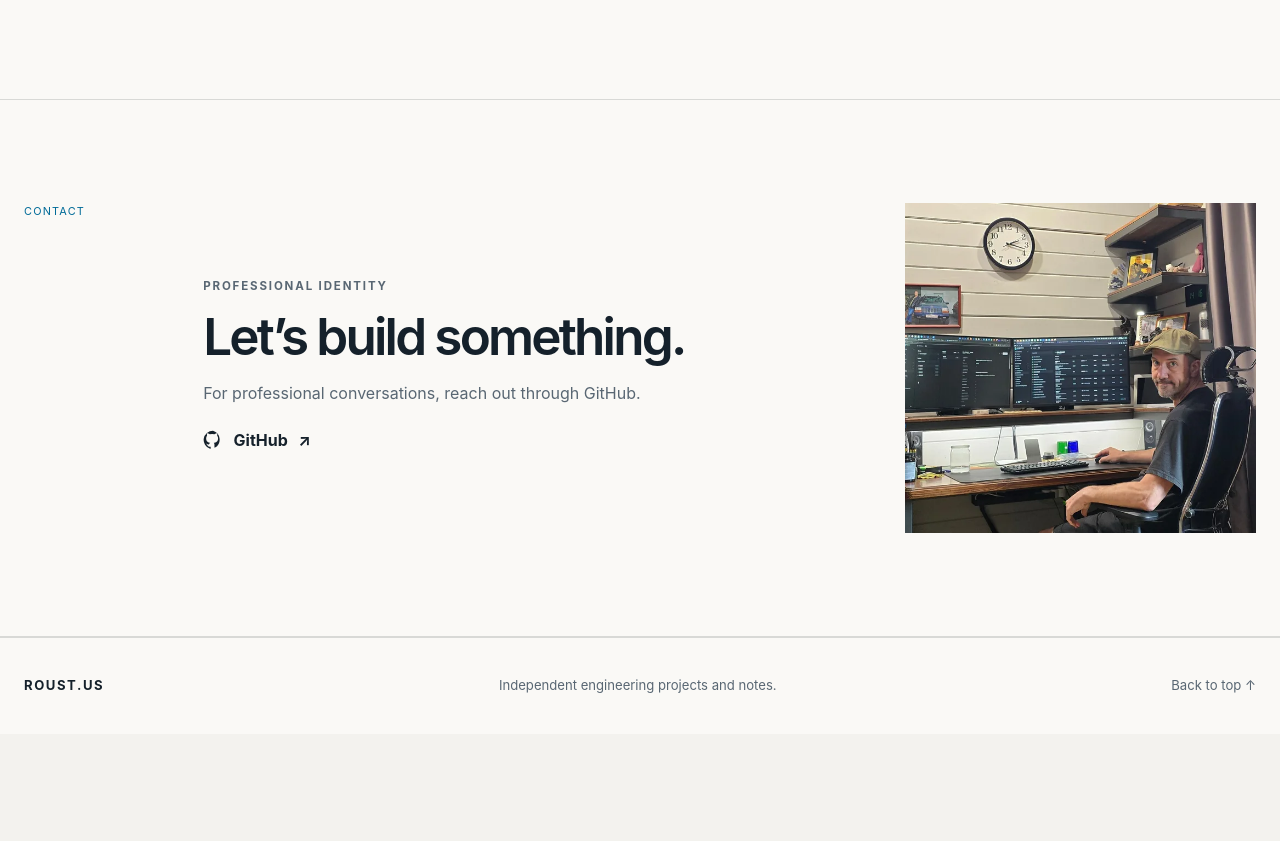
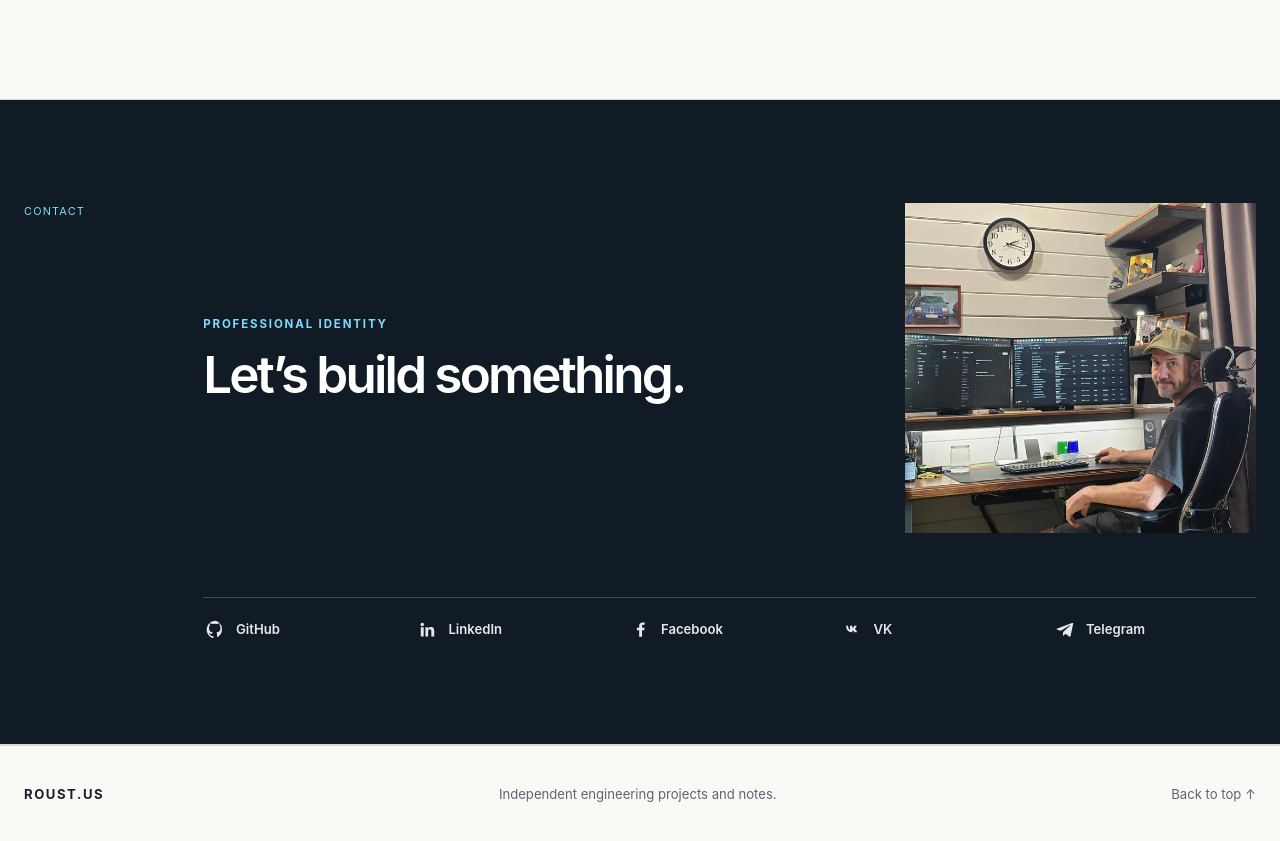
Before and after one commit to nick-roust/roust-us, an Astro site: page / in a window 1280 px wide. Shown: the part 2210-3051 px from the top of the page. Before the commit the page ends 2944 px from the top, so only its background shows below. Built offline with nearby package versions, Linux system fonts and the light colour scheme; Astro itself is replaced by a stand-in of ours.

Commit message:
fix(pf005): restore social identity channel row

```diff
--- a/src/components/ProfessionalIdentity.astro
+++ b/src/components/ProfessionalIdentity.astro
@@ -8,8 +8,6 @@ import SocialProfiles from './SocialProfiles.astro';
       <div>
         <p class="eyebrow">Professional identity</p>
         <h2 id="contact-title">Let’s build something.</h2>
-        <p>For professional conversations, reach out through GitHub.</p>
-        <SocialProfiles />
       </div>
       <figure class="contact-section__identity">
         <img
@@ -23,6 +21,9 @@ import SocialProfiles from './SocialProfiles.astro';
           decoding="async"
         />
       </figure>
+      <div class="contact-section__channels">
+        <SocialProfiles />
+      </div>
     </div>
   </div>
 </section>
--- a/src/components/SocialProfiles.astro
+++ b/src/components/SocialProfiles.astro
@@ -1,11 +1,17 @@
 ---
-const githubUrl = 'https://github.com/nick-roust';
+const channels = ['GitHub', 'LinkedIn', 'Facebook', 'VK', 'Telegram'];
 ---
-<ul class="profile-list" aria-label="Professional contact">
-  <li class="profile-list__item">
-    <a href={githubUrl} target="_blank" rel="noopener noreferrer" aria-label="Contact Nick Roust on GitHub (opens in a new tab)">
-      <svg viewBox="0 0 24 24" aria-hidden="true" focusable="false"><path d="M12 .8a11.2 11.2 0 0 0-3.54 21.83c.56.1.76-.24.76-.54v-2.1c-3.1.68-3.75-1.31-3.75-1.31-.5-1.28-1.24-1.62-1.24-1.62-1.01-.69.08-.68.08-.68 1.12.08 1.71 1.16 1.71 1.16 1 .1 1.56-1.01 1.56-1.01.5-.87 1.29-1.1 1.29-1.1-2.48-.28-5.09-1.24-5.09-5.53 0-1.22.44-2.22 1.16-3-.12-.29-.5-1.42.11-2.96 0 0 .95-.3 3.08 1.15a10.7 10.7 0 0 1 5.6 0c2.13-1.45 3.08-1.15 3.08-1.15.61 1.54.23 2.67.11 2.96.72.78 1.16 1.78 1.16 3 0 4.3-2.61 5.24-5.1 5.52.4.35.75 1.03.75 2.08v3.09c0 .3.2.65.77.54A11.2 11.2 0 0 0 12 .8Z" /></svg>
-      <span>GitHub</span><span aria-hidden="true">↗</span>
-    </a>
-  </li>
+<ul class="profile-list" aria-label="Social channels">
+  {channels.map((channel) => (
+    <li class="profile-list__item">
+      <span class="profile-list__icon" aria-hidden="true">
+        {channel === 'GitHub' && <svg viewBox="0 0 24 24" focusable="false"><path d="M12 .8a11.2 11.2 0 0 0-3.54 21.83c.56.1.76-.24.76-.54v-2.1c-3.1.68-3.75-1.31-3.75-1.31-.5-1.28-1.24-1.62-1.24-1.62-1.01-.69.08-.68.08-.68 1.12.08 1.71 1.16 1.71 1.16 1 .1 1.56-1.01 1.56-1.01.5-.87 1.29-1.1 1.29-1.1-2.48-.28-5.09-1.24-5.09-5.53 0-1.22.44-2.22 1.16-3-.12-.29-.5-1.42.11-2.96 0 0 .95-.3 3.08 1.15a10.7 10.7 0 0 1 5.6 0c2.13-1.45 3.08-1.15 3.08-1.15.61 1.54.23 2.67.11 2.96.72.78 1.16 1.78 1.16 3 0 4.3-2.61 5.24-5.1 5.52.4.35.75 1.03.75 2.08v3.09c0 .3.2.65.77.54A11.2 11.2 0 0 0 12 .8Z" /></svg>}
+        {channel === 'LinkedIn' && <svg viewBox="0 0 24 24" focusable="false"><path d="M5.3 3.3a2.2 2.2 0 1 1 0 4.4 2.2 2.2 0 0 1 0-4.4ZM3.5 9h3.6v11.5H3.5V9Zm5.8 0h3.4v1.6h.1a3.7 3.7 0 0 1 3.3-1.8c3.5 0 4.2 2.3 4.2 5.2v6.5h-3.6v-5.8c0-1.4 0-3.1-1.9-3.1s-2.1 1.5-2.1 3v5.9H9.3V9Z" /></svg>}
+        {channel === 'Facebook' && <svg viewBox="0 0 24 24" focusable="false"><path d="M13.8 21v-8.2h2.8l.4-3.2h-3.2V7.5c0-.9.3-1.5 1.6-1.5h1.7V3.1c-.3 0-1.4-.1-2.6-.1-2.6 0-4.3 1.6-4.3 4.4v2.2H7.3v3.2h2.9V21h3.6Z" /></svg>}
+        {channel === 'VK' && <svg viewBox="0 0 24 24" focusable="false"><path d="M3.2 7.2h3.1c.2 3.3 1.5 4.7 2.5 5V7.2h2.9v2.9c1-.1 2.1-1.4 2.5-2.9h2.9a6.6 6.6 0 0 1-2.4 4c1.1.5 2.2 1.8 2.9 4.1h-3.2c-.5-1.4-1.5-2.5-2.7-2.6v2.6h-.4c-4.7 0-7.4-3.2-7.5-8.1Z" /></svg>}
+        {channel === 'Telegram' && <svg viewBox="0 0 24 24" focusable="false"><path d="m21.6 4.2-3.3 15.5c-.2 1.1-.8 1.4-1.7.9l-4.8-3.5-2.3 2.2c-.3.3-.5.5-1 .5l.4-4.9 8.9-8c.4-.4-.1-.6-.6-.2L6.2 13.6l-4.7-1.5c-1-.3-1-1 .2-1.5L20 3.7c.9-.3 1.8.2 1.6.5Z" /></svg>}
+      </span>
+      <span class="profile-list__name">{channel}</span>
+    </li>
+  ))}
 </ul>
--- a/src/styles/global.css
+++ b/src/styles/global.css
@@ -212,15 +212,22 @@ html:not(.js) .theme-toggle { display: none; }
 .paymentgate-section__image img { display: block; width: 100%; height: auto; }
 .image-caption { position: absolute; right: 0; bottom: 0; padding: 0.45rem 0.7rem; background: rgba(11,18,25,.78); color: #fff; font-size: 0.68rem; }
 
-.contact-section { padding-block: clamp(4rem, 8vw, 7rem); background: var(--surface); }
+.contact-section { padding-block: clamp(4rem, 8vw, 7rem); background: #101b26; color: #f6f8fa; }
 .contact-section__grid { display: grid; grid-template-columns: 8rem minmax(0, 1fr); gap: clamp(1.5rem, 4vw, 4rem); }
 .contact-section__main { display: grid; grid-template-columns: minmax(0, 1fr) minmax(14rem, 0.55fr); align-items: center; gap: clamp(2rem, 5vw, 5rem); }
+.contact-section .eyebrow { color: #80dafa; }
+.contact-section h2 { color: #fff; }
+.contact-section__main > div:first-child > p:not(.eyebrow) { color: rgba(255,255,255,.76); }
+.contact-section .section-index { color: rgba(255,255,255,.66); }
+.contact-section .section-index span:first-child { color: #80dafa; }
 .contact-section__identity { grid-column: 2; grid-row: 1; margin: 0; }
 .contact-section__identity img { display: block; width: 100%; max-width: 24rem; height: auto; }
-.profile-list { display: grid; width: fit-content; margin: 1.4rem 0 0; padding: 0; list-style: none; }
-.profile-list__item a { display: inline-flex; align-items: center; gap: 0.65rem; color: var(--ink); font-weight: 650; text-decoration: none; }
-.profile-list__item a:hover { color: var(--accent-strong); }
-.profile-list__item svg { width: 1.25rem; height: 1.25rem; fill: currentColor; }
+.contact-section__channels { grid-column: 1 / -1; padding-top: 1.2rem; border-top: 1px solid rgba(255,255,255,.2); }
+.profile-list { display: grid; grid-template-columns: repeat(5, minmax(0, 1fr)); gap: 0.6rem; margin: 0; padding: 0; list-style: none; }
+.profile-list__item { display: flex; min-width: 0; align-items: center; gap: 0.55rem; color: rgba(255,255,255,.9); }
+.profile-list__icon { display: grid; width: 1.5rem; height: 1.5rem; flex: 0 0 auto; place-items: center; }
+.profile-list__icon svg { display: block; width: 1.2rem; height: 1.2rem; fill: currentColor; }
+.profile-list__name { font-size: 0.82rem; font-weight: 600; overflow-wrap: anywhere; }
 .open-source-section { padding-block: clamp(4rem, 8vw, 7rem); }
 .open-source-section .journal-section__grid { align-items: start; }
 .open-source-list { display: grid; gap: 0.8rem; margin: 1.6rem 0; padding: 0; list-style: none; }
```
